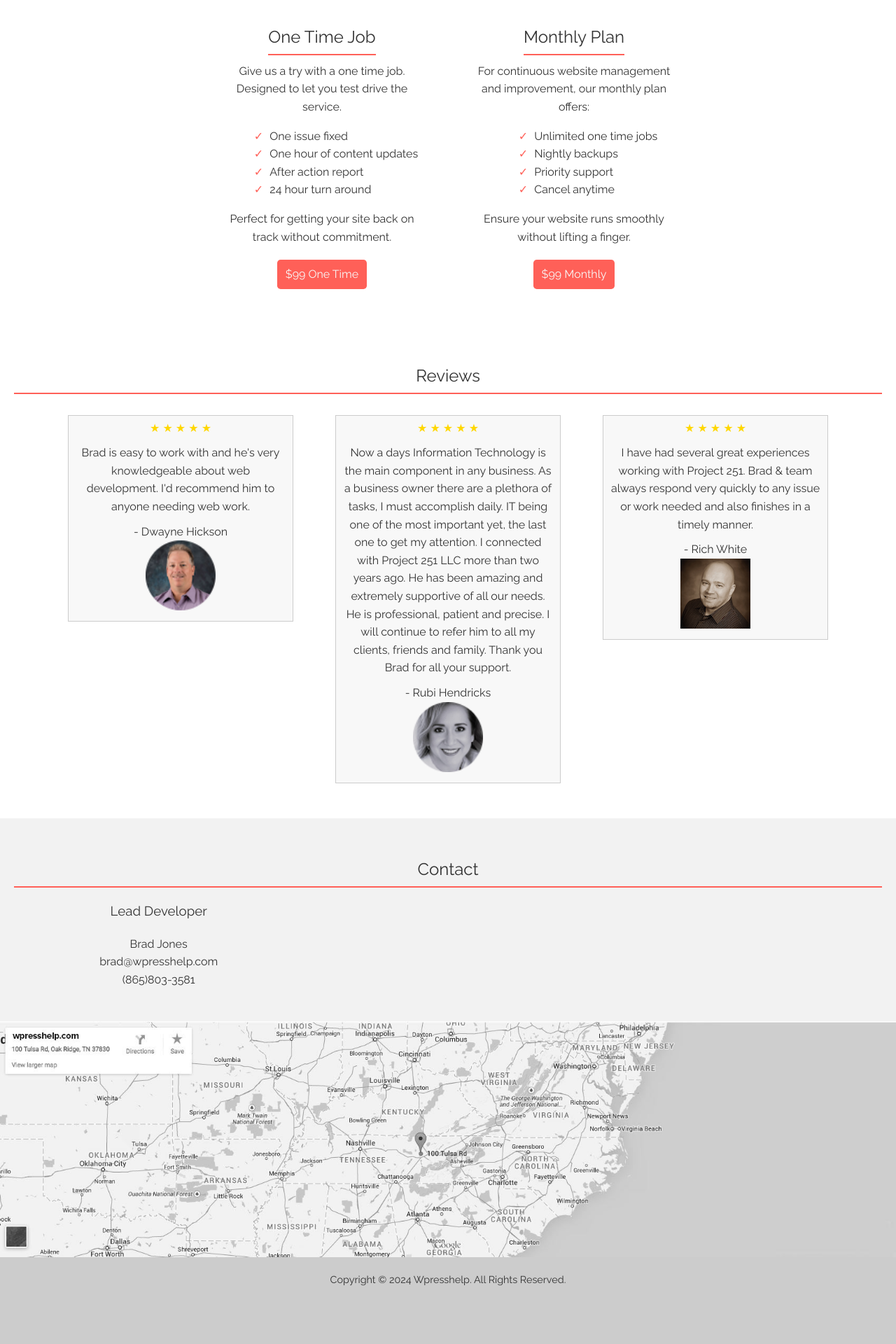
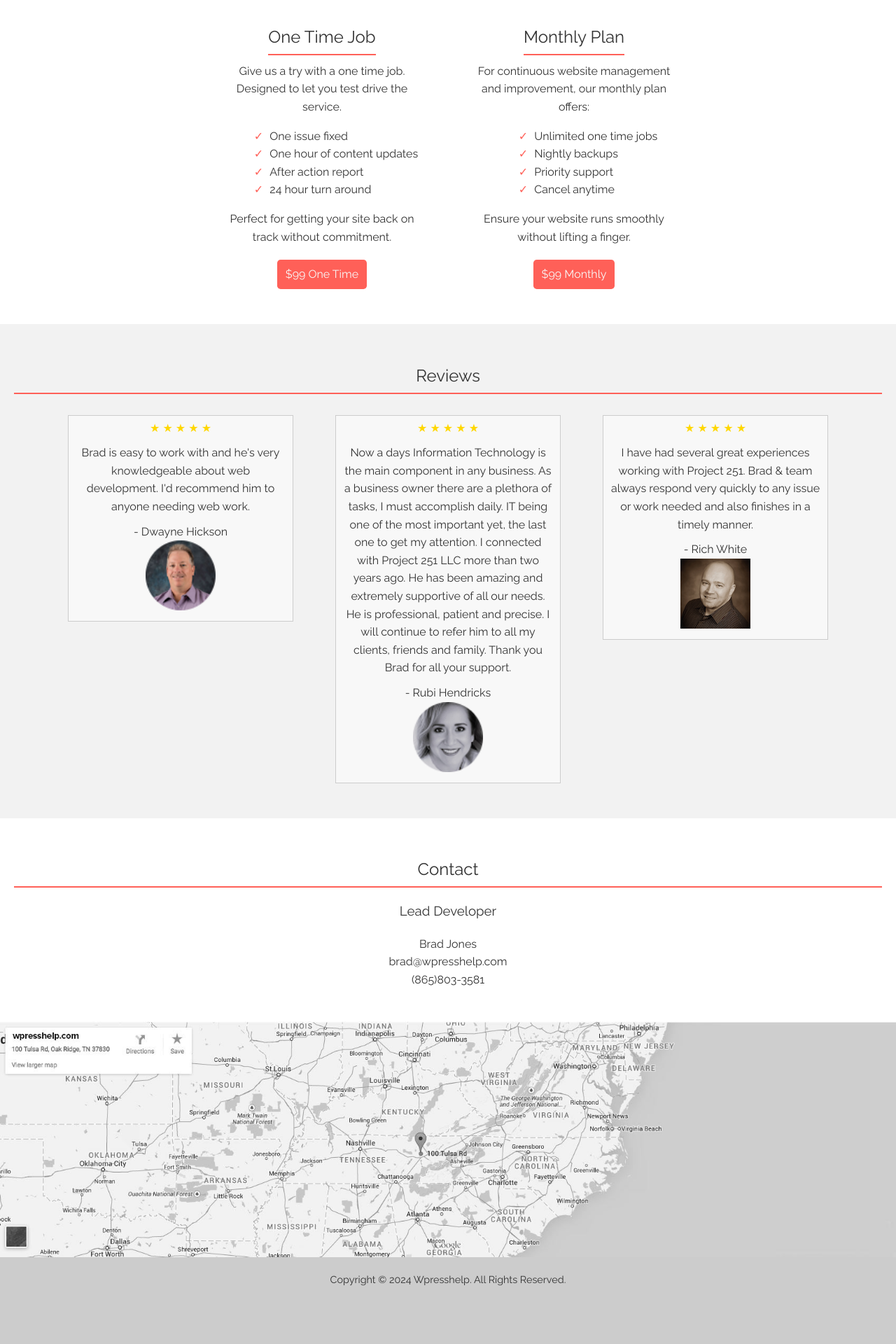
Before and after one commit to pro251/wpresshelp, a Jekyll site: the page built from index.html, in a window 1280 px wide. Shown: the part 1625-3545 px from the top of the page at 70% size. Built offline with Jekyll 4.4.1, drawn with Linux system fonts in a browser that asks for light colours.

Commit message:
Adjust band colors

```diff
--- a/index.html
+++ b/index.html
@@ -26,11 +26,11 @@
     {% include homepage/pricing.html %}
 </div>
 
-<div class="container">
+<div class="container dark">
     {% include homepage/reviews.html %}
 </div>
 
-<div class="container dark">
+<div class="container">
     {% include homepage/contact.html %}
 </div>
 
```
